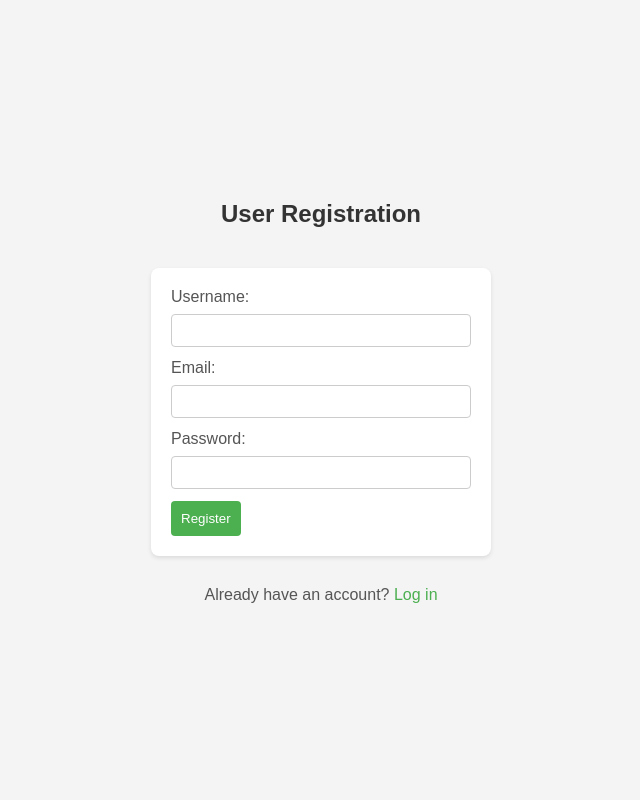
After one commit to superwaveai/artillery, a Flask app: page /register in a window 1280 px wide. The commit adds this page. Shown: the whole page, without its empty margins (319-959 px from the left). Run offline with Flask 3, Linux system fonts and the light colour scheme.

Commit message:
Added Websocket, login,register and database

```diff
--- a/main.py
+++ b/main.py
@@ -1,18 +1,96 @@
-from flask import Flask, request, jsonify, render_template
+from flask import Flask, request, jsonify, render_template,session,redirect,url_for,flash
 import threading
 from azure.communication.email import EmailClient, EmailContent, EmailMessage, EmailRecipients, EmailAddress
 from azure.core.exceptions import ServiceRequestError
 import csv
 import io
 from flask_socketio import SocketIO
+import os
+from flask_sqlalchemy import SQLAlchemy
+from werkzeug.security import generate_password_hash, check_password_hash
 
 app = Flask(__name__)
+app.secret_key = os.urandom(24)
 socketio = SocketIO(app)
+app.config['SQLALCHEMY_DATABASE_URI'] = 'mysql://root@localhost:3306/artillery'
+app.config['SQLALCHEMY_TRACK_MODIFICATIONS'] = False
+db = SQLAlchemy(app)
 
 email_logs = []
+# User model
+class User(db.Model):
+    id = db.Column(db.Integer, primary_key=True)
+    email = db.Column(db.String(255), unique=True, nullable=False)
+    username = db.Column(db.String(255), unique=True, nullable=False)
+    password = db.Column(db.String(255), nullable=False)
+    campaigns = db.relationship('Campaign', backref='user', lazy=True)
+
+# Campaign model
+class Campaign(db.Model):
+    id = db.Column(db.Integer, primary_key=True)
+    user_id = db.Column(db.Integer, db.ForeignKey('user.id'), nullable=False)
+    # Add other fields as needed (sender_address, subject_template, etc.)
+    sender_address = db.Column(db.String(255), nullable=False)
+    sent_address =db.Column(db.String(255),nullable=False)
+    subject_template = db.Column(db.String(255), nullable=False)
+    reply_to_address = db.Column(db.String(255), nullable=False)
+    connection_string = db.Column(db.String(255), nullable=False)
+
+    # csv_file_content = db.Column(db.Text, nullable=False)
+
+# Initialize database
+with app.app_context():
+    db.create_all()
+
+# Routes for user registration and login
+@app.route('/register', methods=['GET', 'POST'])
+def register():
+    if request.method == 'POST':
+        username = request.form['username']
+        email = request.form['email']
+        password = request.form['password']
+
+        hashed_password = generate_password_hash(password)
+
+        new_user = User(username=username, password=hashed_password,email=email)
+        db.session.add(new_user)
+        db.session.commit()
+
+        flash('Registration successful. Please log in.')
+        return redirect(url_for('login'))
+
+    return render_template('register.html')
+
+@app.route('/login', methods=['GET', 'POST'])
+def login():
+    if request.method == 'POST':
+        username = request.form['username']
+        password = request.form['password']
+        user = User.query.filter_by(username=username).first()
+
+        if user:
+            print(f"Entered Username: {username}")
+            print(f"Hashed Password from DB: {user.password}")
+            print(f"Entered Password: {password}")
+
+            if check_password_hash(user.password, password):
+                print('Password is correct. Logging in...')
+                session['user_id'] = user.id
+                return redirect(url_for('index'))
+
+        print('Invalid username or password.')
+
+    return render_template('login.html')
 
 @app.route('/', methods=['GET','POST'])
 def index():
+
+    if not session.get('user_id'):
+        return redirect(url_for('login'))
+
+    user_id = session['user_id']
+    user = User.query.get(user_id)
+
     if request.method == 'POST':
         sender_address = request.form['sender_address']
         subject_template = request.form['subject_template']
@@ -23,6 +101,23 @@ def index():
         csv_file = request.files['csv_file']
 
         contacts = read_csv(csv_file)
+
+        for contact in contacts:
+            new_campaign = Campaign(
+                user_id=user.id,
+                sender_address=sender_address,
+                sent_address=contact['Email'],
+                subject_template=subject_template,
+                reply_to_address=reply_to_address,
+                connection_string=connection_string,
+
+            )
+            db.session.add(new_campaign)
+
+        db.session.commit()
+
+        flash('Campaign created successfully.')
+
         email_client = EmailClient.from_connection_string(connection_string)
 
         # Create and start a separate thread for sending emails.
@@ -37,7 +132,9 @@ def index():
         for thread in threads:
             thread.join()
 
-    return render_template('mailer.html',email_logs=email_logs)
+        return jsonify({'message': 'Campaign created successfully.'})
+    campaigns = user.campaigns
+    return render_template('mailer.html',email_logs=email_logs,user=user,campaigns=campaigns)
 
 @socketio.on('connect')
 def handle_connect():
--- /dev/null
+++ b/templates/register.html
@@ -0,0 +1,110 @@
+<!DOCTYPE html>
+<html lang="en">
+<head>
+    <meta charset="UTF-8">
+    <meta name="viewport" content="width=device-width, initial-scale=1.0">
+    <title>User Registration</title>
+    <style>
+        body {
+            font-family: 'Arial', sans-serif;
+            background-color: #f4f4f4;
+            margin: 0;
+            padding: 0;
+            display: flex;
+            flex-direction: column;
+            align-items: center;
+            justify-content: center;
+            height: 100vh;
+        }
+
+        h2 {
+            color: #333;
+        }
+
+        form {
+            background-color: #fff;
+            padding: 20px;
+            border-radius: 8px;
+            box-shadow: 0 2px 4px rgba(0, 0, 0, 0.1);
+            width: 300px;
+            margin: 20px;
+        }
+
+        label {
+            display: block;
+            margin-bottom: 8px;
+            color: #555;
+        }
+
+        input {
+            width: 100%;
+            padding: 8px;
+            margin-bottom: 12px;
+            box-sizing: border-box;
+            border: 1px solid #ccc;
+            border-radius: 4px;
+        }
+
+        button {
+            background-color: #4caf50;
+            color: #fff;
+            padding: 10px;
+            border: none;
+            border-radius: 4px;
+            cursor: pointer;
+        }
+
+        button:hover {
+            background-color: #45a049;
+        }
+
+        p {
+            margin-top: 10px;
+            color: #555;
+        }
+
+        a {
+            color: #4caf50;
+            text-decoration: none;
+        }
+
+        a:hover {
+            text-decoration: underline;
+        }
+
+        ul {
+            list-style-type: none;
+            padding: 0;
+            margin: 0;
+            color: #d9534f;
+        }
+    </style>
+</head>
+<body>
+    <h2>User Registration</h2>
+
+    {% with messages = get_flashed_messages() %}
+        {% if messages %}
+            <ul>
+                {% for message in messages %}
+                    <li>{{ message }}</li>
+                {% endfor %}
+            </ul>
+        {% endif %}
+    {% endwith %}
+
+    <form method="post" action="/register">
+
+        <label for="username">Username:</label>
+        <input type="text" id="username" name="username" required>
+        <label for="email">Email:</label>
+        <input type="email" id="email" name="email" required>
+        <label for="password">Password:</label>
+        <input type="password" id="password" name="password" required>
+
+        <button type="submit">Register</button>
+    </form>
+
+    <p>Already have an account? <a href="/login">Log in</a></p>
+</body>
+</html>
```
Also changed, not shown: templates/login.html (added, +88 -0 lines), templates/mailer.html (+26 -1 lines).
